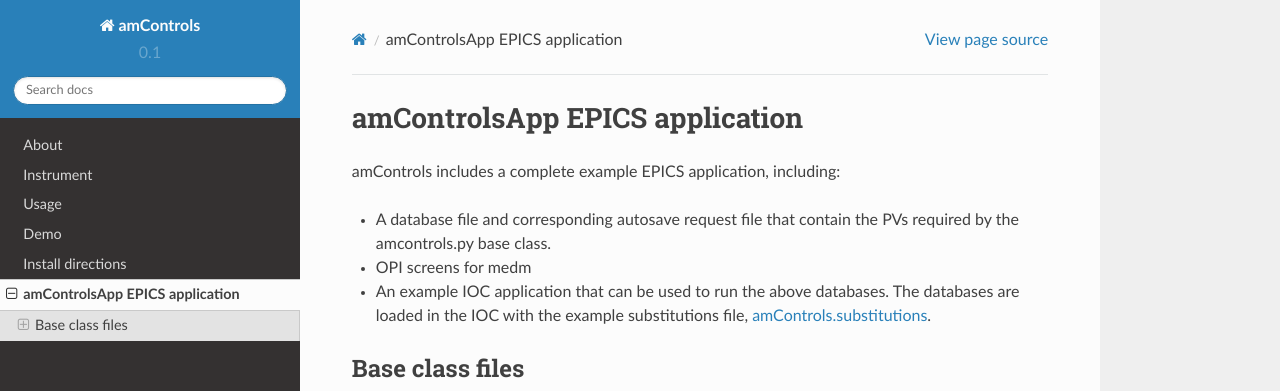
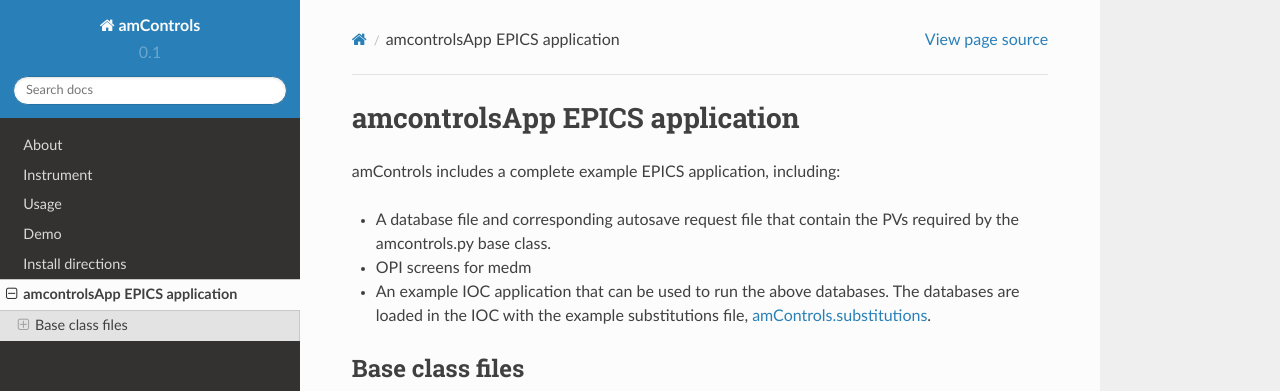
Before and after one commit to sj-clark/amControls, a Sphinx documentation site: the page built from docs/source/amControlsApp.rst, in a window 1280 px wide and 900 px high. Shown: the top 391 px of the window. Built offline with Sphinx 7.4.7 and the Read the Docs theme 2.0.0, drawn with Linux system fonts in a browser that asks for light colours.

```diff
--- a/docs/source/amControls.template.rst
+++ b/docs/source/amControls.template.rst
@@ -1,3 +1,3 @@
 amControls.template
 ===================
-.. literalinclude:: ../../amControlsApp/Db/amControls.template
+.. literalinclude:: ../../amcontrolsApp/Db/amControls.template
--- a/docs/source/amControlsApp.rst
+++ b/docs/source/amControlsApp.rst
@@ -1,5 +1,5 @@
 ===============================
-amControlsApp EPICS application
+amcontrolsApp EPICS application
 ===============================
 
 ..
@@ -187,7 +187,7 @@ medm files
 amControls.adl
 ^^^^^^^^^^^^^^
 
-The following is the MEDM screen :download:`amControls.adl <../../amControlsApp/op/adl/amControls.adl>` during a scan.
+The following is the MEDM screen :download:`amControls.adl <../../amcontrolsApp/op/adl/amControls.adl>` during a scan.
 The status information is updating.
 
 .. image:: img/amControls.png
@@ -197,7 +197,7 @@ The status information is updating.
 amControlsEPICS_PVs.adl
 ^^^^^^^^^^^^^^^^^^^^^^^
 
-The following is the MEDM screen :download:`amControlsEPICS_PVs.adl <../../amControlsApp/op/adl/amControlsEPICS_PVs.adl>`.
+The following is the MEDM screen :download:`amControlsEPICS_PVs.adl <../../amcontrolsApp/op/adl/amControlsEPICS_PVs.adl>`.
 
 If these PVs are changed tomoscan must be restarted.
 
--- a/docs/source/amControls_settings.req.rst
+++ b/docs/source/amControls_settings.req.rst
@@ -1,3 +1,3 @@
 amControls_settings.req
 =======================
-.. literalinclude:: ../../amControlsApp/Db/amControls_settings.req
+.. literalinclude:: ../../amcontrolsApp/Db/amControls_settings.req
```
Also changed, not shown: 8 other files.
